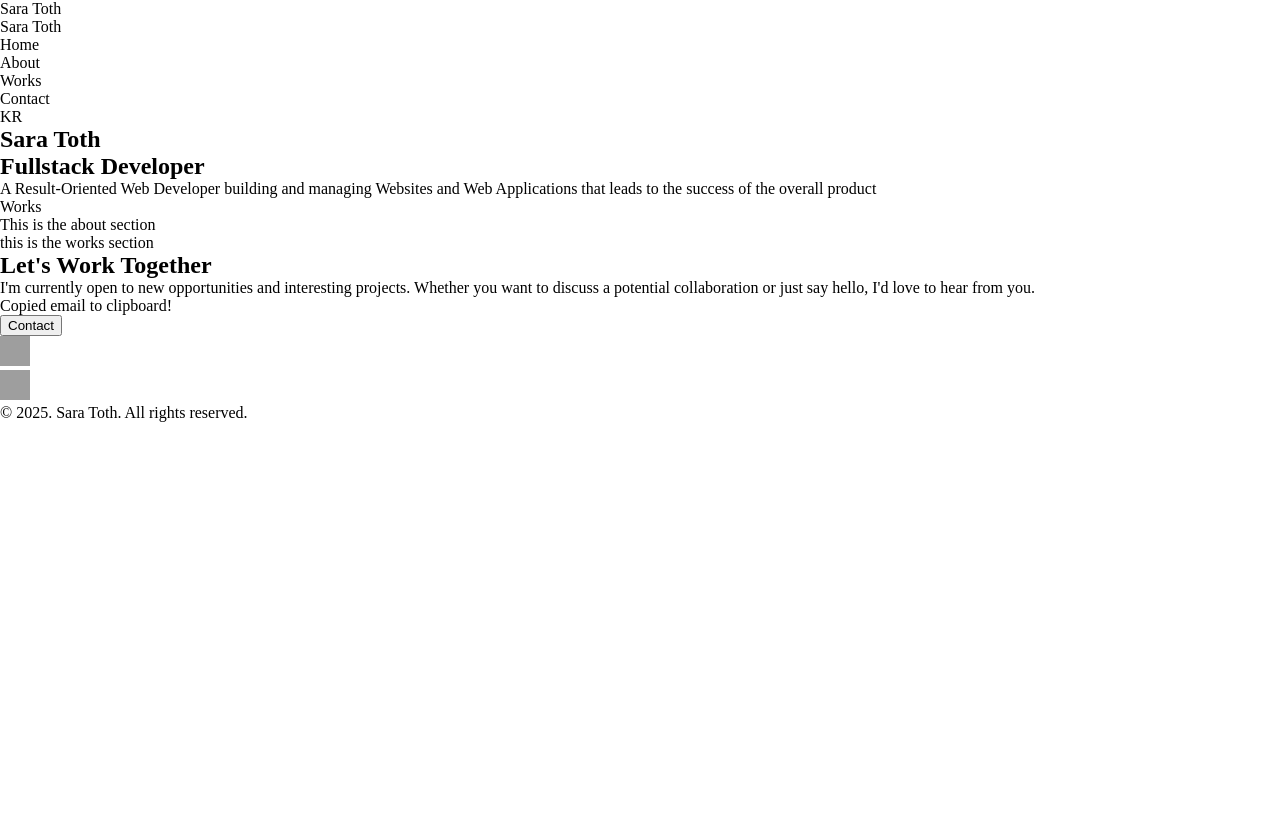
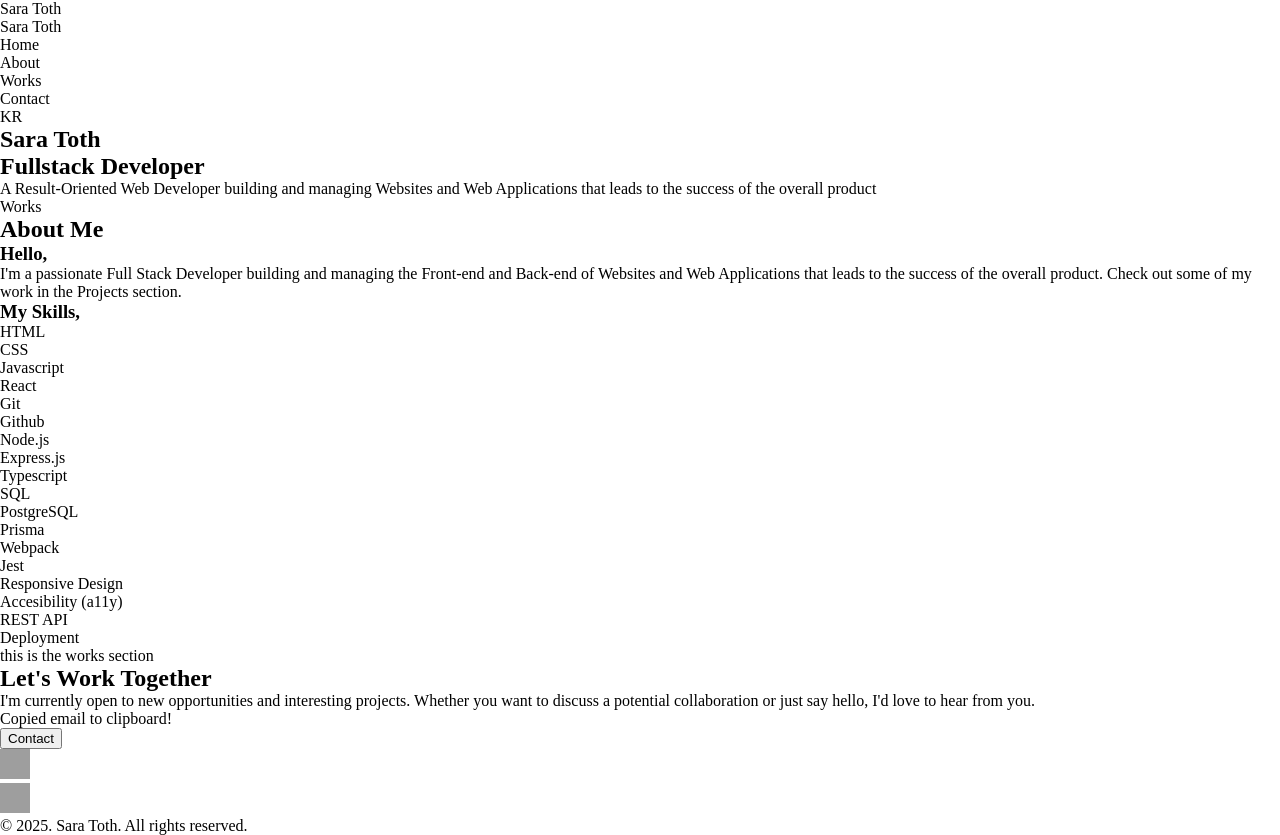
Before and after one commit to SaraToth/portfolio-react, a React (Vite) app: page / in a window 1280 px wide. Before the commit the page ends 800 px from the top, so only its background shows below. Built offline with nearby package versions, Linux system fonts and the light colour scheme; grey boxes are pictures that could not be loaded.

Commit message:
Feat: Create about component content

```diff
--- a/src/components/About.jsx
+++ b/src/components/About.jsx
@@ -1,7 +1,38 @@
 const About = () => {
     return(
-        <section>
-            This is the about section
+        <section id="about" className="home-about">
+            <div className="container">
+                <h2>About Me</h2>
+                <div>
+                    <div>
+                        <h3>Hello,</h3>
+                        <p>I'm a passionate Full Stack Developer building and managing the Front-end and Back-end of Websites and Web Applications that leads to the success of the overall product. Check out some of my work in the Projects section.</p>
+                    </div>
+                    <div>
+                        <h3>My Skills,</h3>
+                        <div>
+                            <div>HTML</div>
+                            <div>CSS</div>
+                            <div>Javascript</div>
+                            <div>React</div>
+                            <div>Git</div>
+                            <div>Github</div>
+                            <div>Node.js</div>
+                            <div>Express.js</div>
+                            <div>Typescript</div>
+                            <div>SQL</div>
+                            <div>PostgreSQL</div>
+                            <div>Prisma</div>
+                            <div>Webpack</div>
+                            <div>Jest</div>
+                            <div>Responsive Design</div>
+                            <div>Accesibility (a11y)</div>
+                            <div>REST API</div>
+                            <div>Deployment</div>
+                        </div>
+                    </div>
+                </div>
+            </div>
         </section>
     )
 };
```
